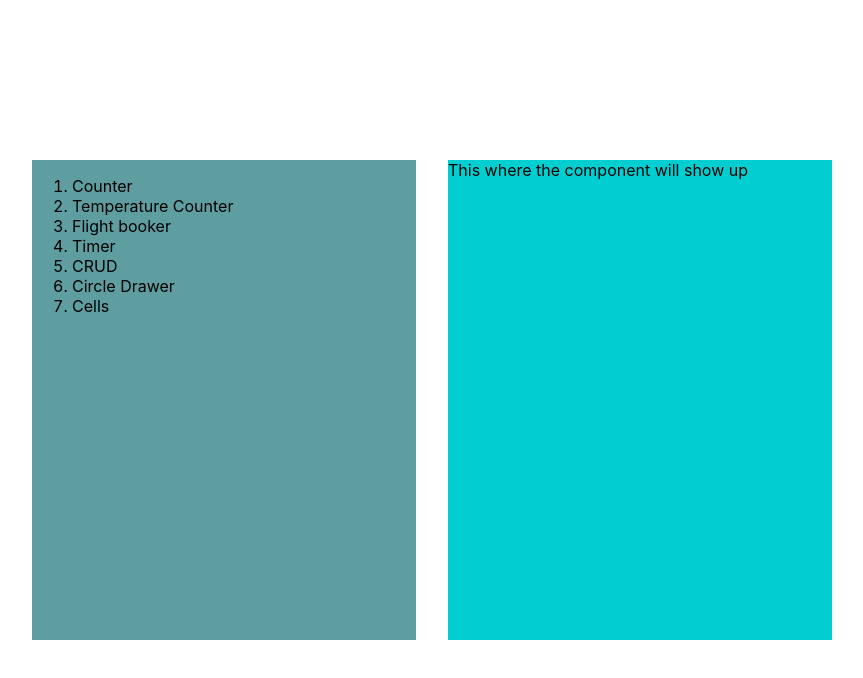
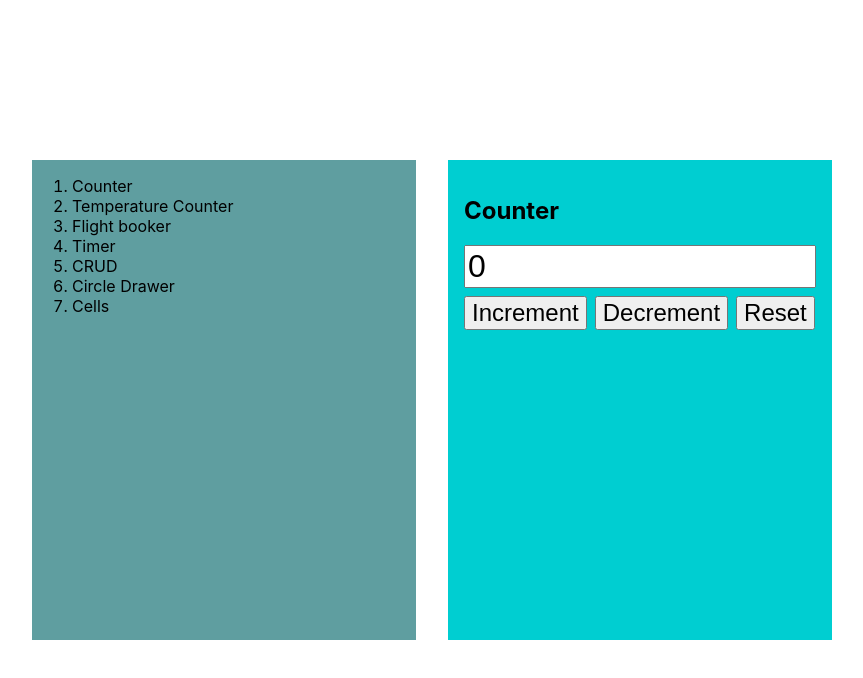
Before and after one commit to vinay-deshmukh/7-guis, a React (Create React App) app: page / in a window 1280 px wide. Shown: the top 678 px of the page, without its empty margins (208-1071 px from the left). Built offline with nearby package versions, Linux system fonts and the light colour scheme.

Commit message:
Add "Counter"

```diff
--- a/src/App.js
+++ b/src/App.js
@@ -1,5 +1,6 @@
 import logo from "./logo.svg";
 import "./App.scss";
+import Counter from "./pages/counter";
 
 function App() {
   const tasks = [
@@ -35,7 +36,7 @@ function App() {
         </ol>
       </section>
       <section className="task-container app-child">
-        {"This where the component will show up"}
+        <Counter />
       </section>
     </div>
   );
--- a/src/index.css
+++ b/src/index.css
@@ -1,3 +1,9 @@
+@import-normalize;
+
+* {
+  box-sizing: border-box;
+}
+
 body {
   margin: 0;
   font-family: -apple-system, BlinkMacSystemFont, 'Segoe UI', 'Roboto', 'Oxygen',
--- /dev/null
+++ b/src/pages/counter/Counter.js
@@ -0,0 +1,44 @@
+import React from "react";
+import PropTypes from "prop-types";
+
+import styles from "./Counter.module.scss";
+
+function Counter(props) {
+  const { count, increment, decrement, reset } = useCounter();
+  return (
+    <article className={styles.container}>
+      <h2>{"Counter"}</h2>
+      <input className={styles.count} readOnly value={count} />
+      <div className={styles.buttonsContainer}>
+        <button className={styles.button} onClick={() => increment()}>
+          {"Increment"}
+        </button>
+        <button className={styles.button} onClick={() => decrement()}>
+          {"Decrement"}
+        </button>
+        <button className={styles.button} onClick={() => reset()}>
+          {"Reset"}
+        </button>
+      </div>
+    </article>
+  );
+}
+
+Counter.propTypes = {};
+
+export default Counter;
+
+function useCounter() {
+  const [count, setCount] = React.useState(0);
+
+  const increment = React.useCallback(() => setCount((c) => c + 1), [setCount]);
+  const decrement = React.useCallback(() => setCount((c) => c - 1), [setCount]);
+  const reset = React.useCallback(() => setCount(0), [setCount]);
+
+  return {
+    count,
+    increment,
+    decrement,
+    reset,
+  };
+}
--- /dev/null
+++ b/src/pages/counter/Counter.module.scss
@@ -0,0 +1,23 @@
+
+.container {
+  padding: 1rem;
+}
+
+.count {
+  width: 100%;
+  margin-bottom: 0.5rem;
+  font-size: 2rem;
+}
+
+.buttonsContainer {
+  width: 100%;
+}
+
+.button {
+  font-size: 1.5rem;
+  justify-content: space-between;
+}
+
+.button + .button {
+  margin-left: 0.5rem;
+}
--- /dev/null
+++ b/src/pages/counter/index.js
@@ -0,0 +1 @@
+export { default } from "./Counter";
```
